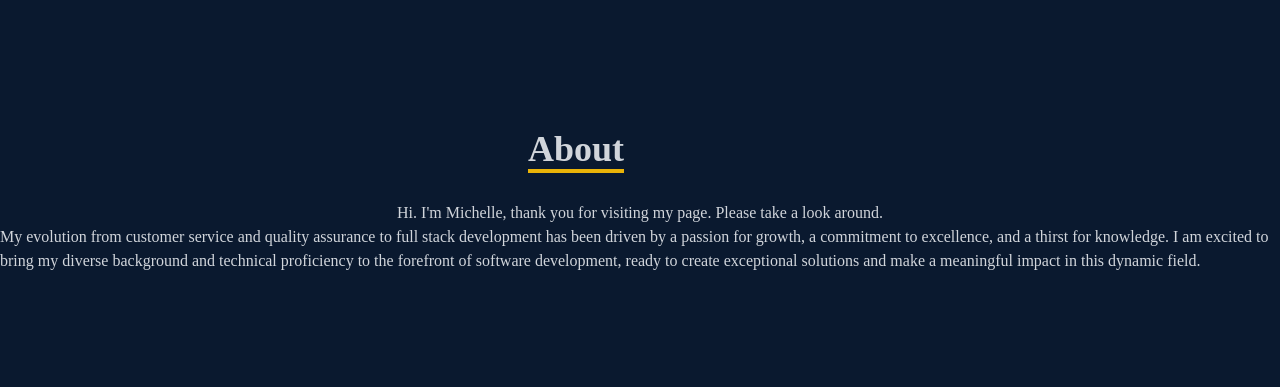
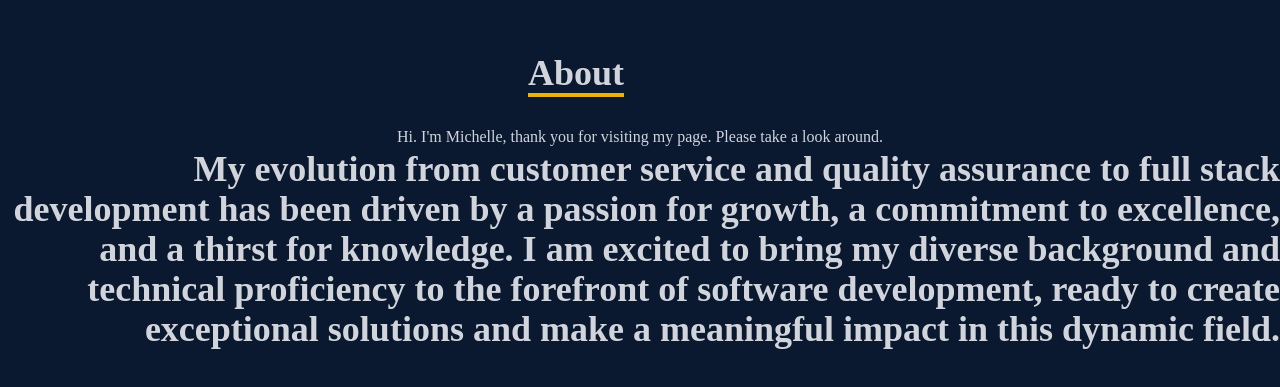
Before and after one commit to mvfranzke/Portfolio, a React (Create React App) app: page / in a window 1280 px wide. Shown: the part 999-1386 px from the top of the page. Built offline with nearby package versions, Linux system fonts and the light colour scheme.

Commit message:
added class style for about me description

```diff
--- a/src/components/About.jsx
+++ b/src/components/About.jsx
@@ -16,7 +16,7 @@ const About = () => {
           Hi. I'm Michelle, thank you for visiting my page. Please take a look
           around.
         </p>
-        <div>
+        <div className="sm:text-right text-4xl font-bold">
           <p>
             My evolution from customer service and quality assurance to full
             stack development has been driven by a passion for growth, a
```
